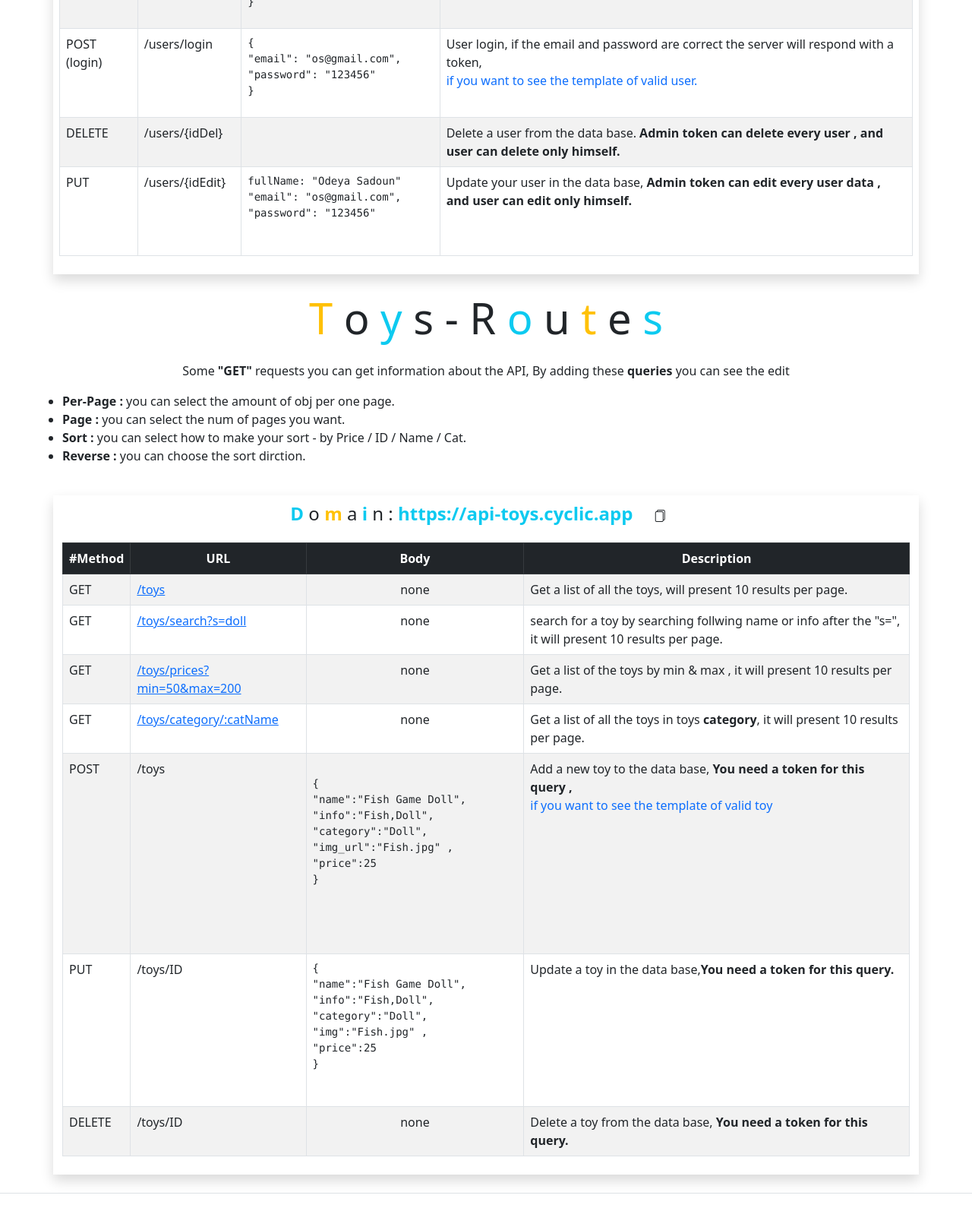
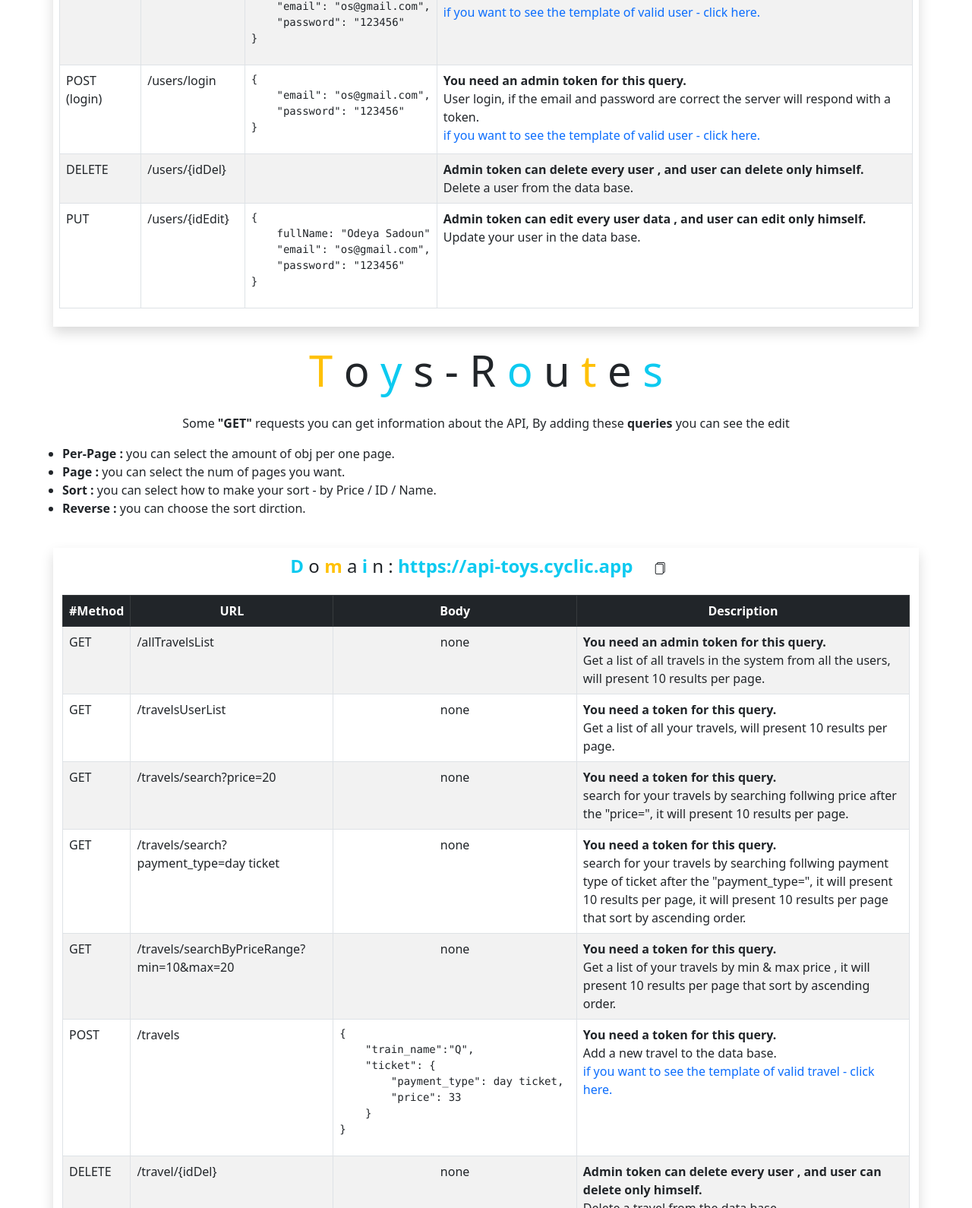
Before and after one commit to OdeyaSadoun/subway_server_nodejs, a website: page public/index.html in a window 1280 px wide. Shown: the part 569-2159 px from the top of the page at 76% size. Drawn offline with nearby package versions, Linux system fonts and the light colour scheme; a web font is replaced by a local one.

Commit message:
more change in html

```diff
--- a/public/index.html
+++ b/public/index.html
@@ -1,27 +1,47 @@
 <!DOCTYPE html>
 <html lang="en">
-
   <head>
-    <meta charset="UTF-8">
-    <meta http-equiv="X-UA-Compatible" content="IE=edge">
-    <meta name="viewport" content="width=device-width, initial-scale=1.0">
+    <meta charset="UTF-8" />
+    <meta http-equiv="X-UA-Compatible" content="IE=edge" />
+    <meta name="viewport" content="width=device-width, initial-scale=1.0" />
     <!-- google fonts -->
     <style>
-        @import url('https://fonts.googleapis.com/css2?family=Gloria+Hallelujah&family=Playfair+Display:ital,wght@0,400;0,500;1,400&display=swap');
+      @import url("https://fonts.googleapis.com/css2?family=Gloria+Hallelujah&family=Playfair+Display:ital,wght@0,400;0,500;1,400&display=swap");
     </style>
     <!-- favi -->
-    <link rel="apple-touch-icon" sizes="180x180" href="favicon_io/apple-touch-icon.png">
-    <link rel="icon" type="image/png" sizes="32x32" href="favicon_io/favicon-32x32.png">
-    <link rel="icon" type="image/png" sizes="16x16" href="favicon_io/favicon-16x16.png">
-    <link rel="manifest" href="favicon_io/site.webmanifest">
+    <link
+      rel="apple-touch-icon"
+      sizes="180x180"
+      href="favicon_io/apple-touch-icon.png"
+    />
+    <link
+      rel="icon"
+      type="image/png"
+      sizes="32x32"
+      href="favicon_io/favicon-32x32.png"
+    />
+    <link
+      rel="icon"
+      type="image/png"
+      sizes="16x16"
+      href="favicon_io/favicon-16x16.png"
+    />
+    <link rel="manifest" href="favicon_io/site.webmanifest" />
     <!-- boodstrap -->
-    <link href="https://cdn.jsdelivr.net/npm/bootstrap@5.2.1/dist/css/bootstrap.min.css" rel="stylesheet"
-        integrity="sha384-iYQeCzEYFbKjA/T2uDLTpkwGzCiq6soy8tYaI1GyVh/UjpbCx/TYkiZhlZB6+fzT" crossorigin="anonymous">
-    <link rel="stylesheet" href="https://cdn.jsdelivr.net/npm/bootstrap-icons@1.9.1/font/bootstrap-icons.css">
+    <link
+      href="https://cdn.jsdelivr.net/npm/bootstrap@5.2.1/dist/css/bootstrap.min.css"
+      rel="stylesheet"
+      integrity="sha384-iYQeCzEYFbKjA/T2uDLTpkwGzCiq6soy8tYaI1GyVh/UjpbCx/TYkiZhlZB6+fzT"
+      crossorigin="anonymous"
+    />
+    <link
+      rel="stylesheet"
+      href="https://cdn.jsdelivr.net/npm/bootstrap-icons@1.9.1/font/bootstrap-icons.css"
+    />
     <!-- css only -->
-    <link rel="stylesheet" href="index.css">
+    <link rel="stylesheet" href="index.css" />
 
-    <title>TOYS API</title>
+    <title>SUBWAY API</title>
   </head>
 
   <body>
@@ -30,18 +50,29 @@
       <nav class="navbar navbar-expand-lg bg-light py-2 shadow">
         <div class="container-fluid">
           <a class="navbar-brand myScale" href="#">TOYS API</a>
-                <button class="navbar-toggler" type="button" data-bs-toggle="collapse"
-                    data-bs-target="#navbarSupportedContent" aria-controls="navbarSupportedContent"
-                    aria-expanded="false" aria-label="Toggle navigation">
+          <button
+            class="navbar-toggler"
+            type="button"
+            data-bs-toggle="collapse"
+            data-bs-target="#navbarSupportedContent"
+            aria-controls="navbarSupportedContent"
+            aria-expanded="false"
+            aria-label="Toggle navigation"
+          >
             <span class="navbar-toggler-icon"></span>
           </button>
           <div class="collapse navbar-collapse" id="navbarSupportedContent">
             <ul class="navbar-nav me-auto mb-2 mb-lg-0">
               <li class="nav-item">
-                            <a class="nav-link active myScale" aria-current="page" href="#user_id">Users</a>
+                <a
+                  class="nav-link active myScale"
+                  aria-current="page"
+                  href="#user_id"
+                  >Users</a
+                >
               </li>
               <li class="nav-item">
-                            <a class="nav-link active myScale" href="#toy_id">Travels</a>
+                <a class="nav-link active myScale" href="#travel_id">Travels</a>
               </li>
             </ul>
           </div>
@@ -52,11 +83,12 @@
 
     <!-- main start -->
     <main class="container-fluid pb-4">
-
       <!-- table 1 -->
       <div class="container">
         <div class="py-5">
-                <div class="shadow d-flex align-text-top justify-content-center topPic text-white "> </div>
+          <div
+            class="shadow d-flex align-text-top justify-content-center topPic text-white"
+          ></div>
         </div>
         <div id="user_id" class="text-center">
           <h2 class="display-4 text-center pb-3">
@@ -72,15 +104,17 @@
             <span class="text-warning fw-bolder">t</span>
             <span>e</span>
             <span class="text-info fw-bolder">s</span>
-
           </h2>
         </div>
       </div>
 
-        <div class="container table-responsive shadow p-2 ">
-            <p class="text-center text1"> By <b>log in</b> you can add, edit and remove your own travels , <b>Admin</b> has
-                the ability to delete and modify users and their travels. </p>
-            <table class="table table-bordered table-striped ">
+      <div class="container table-responsive shadow p-2">
+        <p class="text-center text1">
+          By <b>log in</b> you can add, edit and remove your own travels ,
+          <b>Admin</b> has the ability to delete and modify users and their
+          travels.
+        </p>
+        <table class="table table-bordered table-striped">
           <h4 class="mb-3 text-center bigDomain">
             <span class="text-info fw-bolder">D</span>
             <span class="text-dark">o</span>
@@ -88,13 +122,16 @@
             <span class="text-dark">a</span>
             <span class="text-info fw-bolder">i</span>
             <span class="text-dark">n :</span>
-                    <span class="text-info text fw-bold" id="Domain">https://api-toys.cyclic.app</span>
-                    <button class="btn mx-2 copyBtn" id="domainbtn"><i class="bi bi-files"></i></button>
+            <span class="text-info text fw-bold" id="Domain"
+              >https://api-toys.cyclic.app</span
+            >
+            <button class="btn mx-2 copyBtn" id="domainbtn">
+              <i class="bi bi-files"></i>
+            </button>
           </h4>
 
           <thead class="table-dark">
             <tr>
-
               <th class="text-center" scope="col">#Method</th>
               <th class="text-center" scope="col">URL</th>
               <th class="text-center" scope="col">Body</th>
@@ -104,15 +141,21 @@
           <tbody>
             <tr>
               <td>GET</td>
-                        <td><a href="/users/myInfo">/users/myInfo</a></td>
+              <td>/users/myInfo</a>
               <td class="text-center">none</td>
-                        <td>Get your own info - by token.</td>
+              <td><strong>You need a token for this query.</strong>
+              </br>
+                your own info - by token.
+            </td>
             </tr>
             <tr>
               <td>GET</td>
-                        <td><a href="/users/usersList">/users/usersList</a></td>
+              <td>/users/usersList</td>
               <td class="text-center">none</td>
-                        <td>Get list of all users - by token admin.</td>
+              <td>
+                <strong>You need an admin token for this query.</strong>
+              <br>
+              Get list of all users.</td>
             </tr>
             <tr>
               <td>POST</td>
@@ -125,9 +168,16 @@ Name: Odeya Sadoun,
     "password": "123456"
 } </pre>
               </td>
-                        <td>Add a new user to the data base ,<a class="text-decoration-none"
-                                href="https://github.com/OdeyaSadoun/subway_server_nodejs/blob/master/validations/usersValidate.js">if
-                                you want to see the template of valid user.</a></td>
+              <td> <strong>You need an admin token for this query.</strong>
+              <br>
+                Add a new user to the data base.<br />
+                <a
+                  class="text-decoration-none"
+                  href="https://github.com/OdeyaSadoun/subway_server_nodejs/blob/master/validations/usersValidate.js"
+                  >if you want to see the template of valid user - click
+                  here.</a
+                >
+              </td>
             </tr>
             <tr>
               <td>POST (login)</td>
@@ -137,20 +187,31 @@ Name: Odeya Sadoun,
 {
     "email": "os@gmail.com",
     "password": "123456"
-} </pre>
+} </pre
+                >
               </td>
-                        <td>User login, if the email and password are correct the server will respond with a token,<br>
-                            <a class="text-decoration-none"
-                                href="https://github.com/OdeyaSadoun/subway_server_nodejs/blob/master/validations/usersValidate.js">if
-                                you want to see the template of valid user.</a>
+              <td> <strong>You need an admin token for this query.</strong>
+              <br>
+                User login, if the email and password are correct the server
+                will respond with a token.<br />
+                <a
+                  class="text-decoration-none"
+                  href="https://github.com/OdeyaSadoun/subway_server_nodejs/blob/master/validations/usersValidate.js"
+                  >if you want to see the template of valid user - click
+                  here.</a
+                >
               </td>
             </tr>
             <tr>
               <td>DELETE</td>
               <td>/users/{idDel}</td>
               <td></td>
-                        <td>Delete a user from the data base. <strong> Admin token can delete every user , and user can
-                                delete only himself.</strong>
+              <td> <strong>
+                Admin token can delete every user , and user can delete only
+                himself.</strong
+              >
+              <br>
+                Delete a user from the data base.
             </td>
             </tr>
             <tr>
@@ -158,14 +219,21 @@ Name: Odeya Sadoun,
               <td>/users/{idEdit}</td>
               <td>
                 <pre>
+{
     fullName: "Odeya Sadoun"
     "email": "os@gmail.com",
     "password": "123456"
-                             </pre>
+}
+</pre
+                >
               </td>
-                        <td>Update your user in the data base,<strong> Admin token can edit every user data , and user
-                                can
-                                edit only himself.</strong>
+              <td>
+                <strong>
+                    Admin token can edit every user data , and user can edit only
+                    himself.</strong
+                  >
+                  <br>
+                Update your user in the data base.
               </td>
             </tr>
           </tbody>
@@ -174,7 +242,7 @@ fullName: "Odeya Sadoun"
 
       <!-- table 2 -->
       <div class="container">
-            <div id="toy_id" class="text-center m-3">
+        <div id="travel_id" class="text-center m-3">
           <h2 class="display-4 text-center py-2">
             <span class="text-warning fw-bolder">T</span>
             <span>o</span>
@@ -187,22 +255,31 @@ fullName: "Odeya Sadoun"
             <span class="text-warning fw-bolder">t</span>
             <span>e</span>
             <span class="text-info fw-bolder">s</span>
-
           </h2>
         </div>
-
-
       </div>
 
       <div class="container">
         <div class="row mb-4">
-                <p class="text-center text1">Some <b>"GET"</b> requests you can get information about the API,
-                    By adding these <b>queries</b> you can see the edit</p>
+          <p class="text-center text1">
+            Some <b>"GET"</b> requests you can get information about the API, By
+            adding these <b>queries</b> you can see the edit
+          </p>
           <ul>
-                    <li><strong>Per-Page :</strong> you can select the amount of obj per one page.</li>
-                    <li><strong>Page :</strong> you can select the num of pages you want.</li>
-                    <li><strong>Sort :</strong> you can select how to make your sort - by Price / ID / Name / Cat. </li>
-                    <li><strong>Reverse :</strong> you can choose the sort dirction.</li>
+            <li>
+              <strong>Per-Page :</strong> you can select the amount of obj per
+              one page.
+            </li>
+            <li>
+              <strong>Page :</strong> you can select the num of pages you want.
+            </li>
+            <li>
+              <strong>Sort :</strong> you can select how to make your sort - by
+              Price / ID / Name.
+            </li>
+            <li>
+              <strong>Reverse :</strong> you can choose the sort dirction.
+            </li>
           </ul>
         </div>
       </div>
@@ -216,8 +293,12 @@ fullName: "Odeya Sadoun"
             <span class="text-dark">a</span>
             <span class="text-info fw-bolder">i</span>
             <span class="text-dark">n :</span>
-                    <span class="text-info text fw-bold" id="Domain">https://api-toys.cyclic.app</span>
-                    <button class="btn mx-2 copyBtn" id="domainbtn2"><i class="bi bi-files"></i></button>
+            <span class="text-info text fw-bold" id="Domain"
+              >https://api-toys.cyclic.app</span
+            >
+            <button class="btn mx-2 copyBtn" id="domainbtn2">
+              <i class="bi bi-files"></i>
+            </button>
           </h4>
           <thead class="table-dark">
             <tr>
@@ -230,89 +311,163 @@ fullName: "Odeya Sadoun"
           <tbody>
             <tr>
               <td>GET</td>
-                        <td><a href="https://api-toys.cyclic.app//toys">/toys</a></td>
+              <td>
+               /allTravelsList
+              </td>
               <td class="text-center">none</td>
-                        <td>Get a list of all the toys, will present 10 results per page.</td>
-                    </tr>
-                    <tr>
-                        <td>GET</td>
-                        <td><a href="https://api-toys.cyclic.app/toys/search?s=doll">/toys/search?s=doll</a></td>
-                        <td class="text-center">none</td>
-                        <td>search for a toy by searching follwing name or info after the "s=", it will present 10
-                            results per page.
+              <td>
+                <strong>You need an admin token for this query.</strong>
+                <br>
+                Get a list of all travels in the system from all the users, will
+                present 10 results per page.
+
               </td>
             </tr>
             <tr>
               <td>GET</td>
-                        <td><a
-                                href="https://api-toys.cyclic.app/toys/prices?min=50&max=200">/toys/prices?min=50&max=200</a>
+              <td>
+               /travelsUserList
               </td>
               <td class="text-center">none</td>
-                        <td>Get a list of the toys by min & max , it will present 10 results per page.</td>
+              <td>
+                <strong>You need a token for this query.</strong>
+                <br>
+                Get a list of all your travels, will present 10 results per
+                page.
+              </td>
             </tr>
             <tr>
               <td>GET</td>
-                        <td><a href="https://api-toys.cyclic.app/toys/category/doll">/toys/category/:catName</a></td>
+              <td>
+
+                  /travels/search?price=20
+
+              </td>
               <td class="text-center">none</td>
-                        <td>Get a list of all the toys in toys <strong>category</strong>, it will present 10 results per
-                            page.</td>
+              <td>
+                <strong>You need a token for this query.</strong>
+                <br>
+                search for your travels by searching follwing price after the
+                "price=", it will present 10 results per page.
+
+              </td>
+            </tr>
+            <tr>
+              <td>GET</td>
+              <td>
+                /travels/search?payment_type=day ticket
+              </td>
+              <td class="text-center">none</td>
+              <td>
+                <strong>You need a token for this query.</strong>
+                <br>
+                search for your travels by searching follwing payment type of
+                ticket after the "payment_type=", it will present 10 results per
+                page, it will present 10 results per page that sort by ascending
+                order.
+              </td>
+            </tr>
+            <tr>
+              <td>GET</td>
+              <td>
+                /travels/searchByPriceRange?min=10&max=20
+              </td>
+              <td class="text-center">none</td>
+              <td>
+                <strong>You need a token for this query.</strong>
+                <br>
+                Get a list of your travels by min & max price , it will present
+                10 results per page that sort by ascending order.
+
+              </td>
             </tr>
             <tr>
               <td>POST</td>
-                        <td>/toys</td>
+              <td>/travels</td>
               <td>
                 <pre>
-
 {
-"name":"Fish Game Doll",
-"info":"Fish,Doll",
-"category":"Doll",
-"img_url":"Fish.jpg" ,
-"price":25
+    "train_name":"Q",
+    "ticket": {
+        "payment_type": day ticket,
+        "price": 33
     }
-
-
+}
 </pre>
               </td>
-                        <td>Add a new toy to the data base, <strong>You need a token for this query ,</strong><br>
-                            <a class="text-decoration-none"
-                            href="https://github.com/MaorgD/ToysProject/blob/main/api/validation/toyValidation.js">if
-                            you want to see the template of valid toy</a>
+              <td>
+                <strong>You need a token for this query.</strong>
+                <br>
+                Add a new travel to the data base.
+                <br>
+                <a
+                  class="text-decoration-none"
+                  href="https://github.com/OdeyaSadoun/subway_server_nodejs/blob/master/validations/travelsValidate.js"
+                  >if you want to see the template of valid travel - click
+                  here.</a
+                >
+              </td>
+            </tr>
+            <tr>
+                <td>DELETE</td>
+                <td>/travel/{idDel}</td>
+                <td class="text-center">none</td>
+                <td>
+                  <strong>
+                      Admin token can delete every user , and user can delete only
+                      himself.</strong
+                    >
+                    <br>
+                  Delete a travel from the data base.
                 </td>
               </tr>
             <tr>
               <td>PUT</td>
-                        <td>/toys/ID </td>
+              <td>/travel/{idEdit}</td>
               <td>
 <pre>
 {
-"name":"Fish Game Doll",
-"info":"Fish,Doll",
-"category":"Doll",
-"img":"Fish.jpg" ,
-"price":25
+    "train_name":"3",
+    "ticket": {
+        "payment_type": week ticket,
+        "price": 33
+    }
 }
 </pre>
               </td>
-                        <td>Update a toy in the data base,<strong>You need a token for this query.</strong></td>
+              <td>
+                <strong>
+                    Admin token can edit every user , and user can edit only
+                    himself.</strong
+                  >
+                  <br>
+                Update a travel in the data base.
+                <br>
+
+                                <a
+                  class="text-decoration-none"
+                  href="https://github.com/OdeyaSadoun/subway_server_nodejs/blob/master/validations/travelsValidate.js"
+                  >if you want to see the template of valid travel - click
+                  here.</a
+                >
+              </td>
             </tr>
-                    <tr>
-                        <td>DELETE</td>
-                        <td>/toys/ID</td>
-                        <td class="text-center">none</td>
-                        <td>Delete a toy from the data base, <strong>You need a token for this query.</strong></td>
-                    </tr>
+
           </tbody>
         </table>
       </div>
-
     </main>
     <!-- main end -->
 
     <!-- footer start -->
-    <footer class="d-flex flex-wrap justify-content-between align-items-center py-4 border-top">
+    <footer
+      class="d-flex flex-wrap justify-content-between align-items-center py-4 border-top"
+    >
       <div class="col-md-4 d-flex align-items-center ms-4">
-            <a href="/" class="mb-3 me-2 mb-md-0 text-muted text-decoration-none lh-1">
+        <a
+          href="/"
+          class="mb-3 me-2 mb-md-0 text-muted text-decoration-none lh-1"
+        >
           <svg class="bi" width="30" height="24">
             <use xlink:href="#bootstrap"></use>
           </svg>
@@ -321,13 +476,21 @@ fullName: "Odeya Sadoun"
       </div>
 
       <ul class="nav col-md-4 justify-content-end list-unstyled d-flex me-5">
-            <li class="ms-3"><a class="text-muted" href="https://www.whatsapp.com/"><i class="bi bi-whatsapp"></i>
-                </a></li>
-            <li class="ms-3"><a class="text-muted" href="https://www.linkedin.com/"><i class="bi bi-linkedin"></i>
-                </a></li>
-            <li class="ms-3"><a class="text-muted" href="https://github.com/MaorgD/ToysProject "><i
-                        class="bi bi-github"></i>
-                </a></li>
+        <li class="ms-3">
+          <a class="text-muted" href="https://www.whatsapp.com/"
+            ><i class="bi bi-whatsapp"></i>
+          </a>
+        </li>
+        <li class="ms-3">
+          <a class="text-muted" href="https://www.linkedin.com/"
+            ><i class="bi bi-linkedin"></i>
+          </a>
+        </li>
+        <li class="ms-3">
+          <a class="text-muted" href="https://github.com/MaorgD/ToysProject "
+            ><i class="bi bi-github"></i>
+          </a>
+        </li>
       </ul>
     </footer>
     <!-- footer end -->
@@ -336,9 +499,10 @@ fullName: "Odeya Sadoun"
     <script src="index.js"></script>
 
     <!-- JavaScript Bundle with Popper -->
-    <script src="https://cdn.jsdelivr.net/npm/bootstrap@5.2.1/dist/js/bootstrap.bundle.min.js"
+    <script
+      src="https://cdn.jsdelivr.net/npm/bootstrap@5.2.1/dist/js/bootstrap.bundle.min.js"
       integrity="sha384-u1OknCvxWvY5kfmNBILK2hRnQC3Pr17a+RTT6rIHI7NnikvbZlHgTPOOmMi466C8"
-        crossorigin="anonymous"></script>
+      crossorigin="anonymous"
+    ></script>
   </body>
-
 </html>
```
Lines whose indentation alone changed are shown as unchanged.
